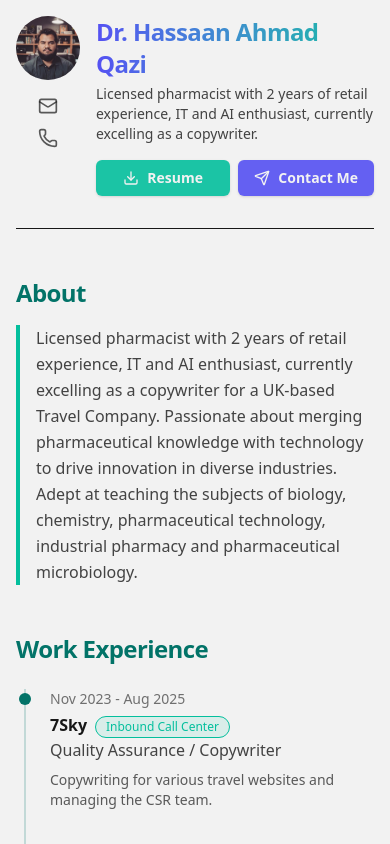
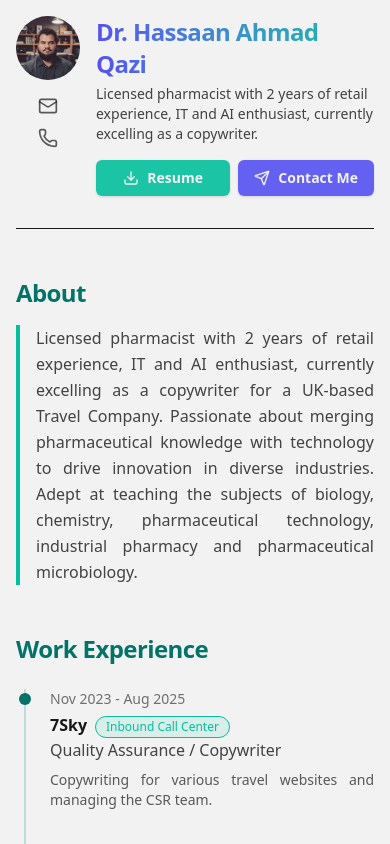
Before and after one commit to AnosVoldigoad96/my-resume, a Next.js app: page / in a window 390 px wide. Shown: the top 844 px of the page. Built offline with nearby package versions, Linux system fonts and the light colour scheme.

Commit message:
Text Justification

```diff
--- a/app/components/about.tsx
+++ b/app/components/about.tsx
@@ -10,7 +10,7 @@ export const About = ({ data }: AboutProps) => {
       <h2 className="text-2xl font-bold tracking-tight text-secondary mb-4">
         About
       </h2>
-      <p className="text-foreground/80 leading-relaxed border-l-4 border-accent pl-4 text-left sm:text-justify">{data.summary}</p>
+      <p className="text-foreground/80 leading-relaxed border-l-4 border-accent pl-4 text-justify">{data.summary}</p>
     </section>
   );
 };
--- a/app/components/certifications.tsx
+++ b/app/components/certifications.tsx
@@ -34,7 +34,7 @@ export const Certifications = ({ data }: CertificationsProps) => {
                   {cert.title}
                   <span className="ml-2 text-sm font-normal text-foreground/60">({cert.year})</span>
                 </h3>
-                <p className="mt-1 text-sm text-foreground/80 text-left sm:text-justify">
+                <p className="mt-1 text-sm text-foreground/80 text-justify">
                   {cert.issuer}
                   {cert.platform && ` · ${cert.platform}`}
                 </p>
--- a/app/components/experience.tsx
+++ b/app/components/experience.tsx
@@ -31,7 +31,7 @@ export const WorkExperience = ({ data }: WorkExperienceProps) => {
                 )}
               </h3>
               <p className="font-medium text-foreground/80">{job.title}</p>
-              <p className="mt-2 text-foreground/70 text-sm">{job.description}</p>
+              <p className="mt-2 text-sm text-foreground/70 text-justify">{job.description}</p>
             </div>
           </div>
         ))}
```
